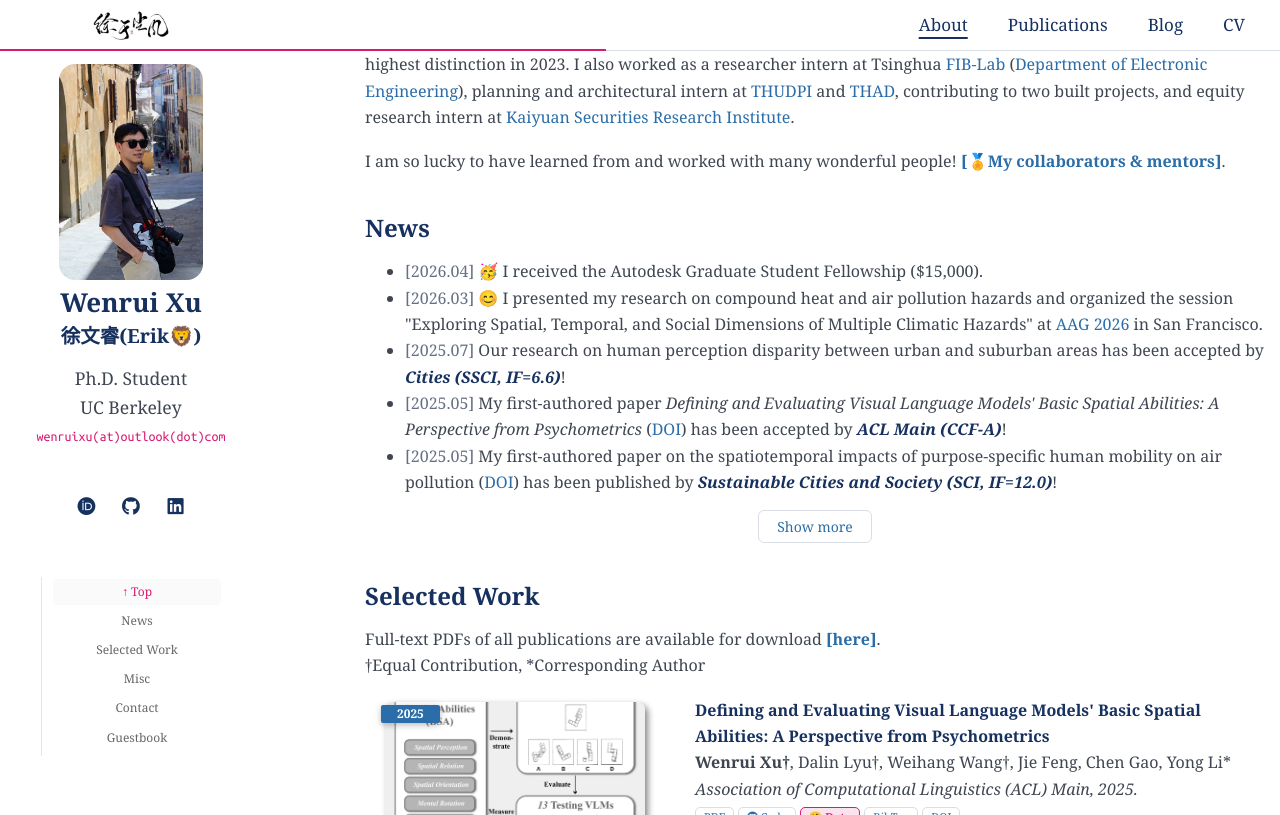
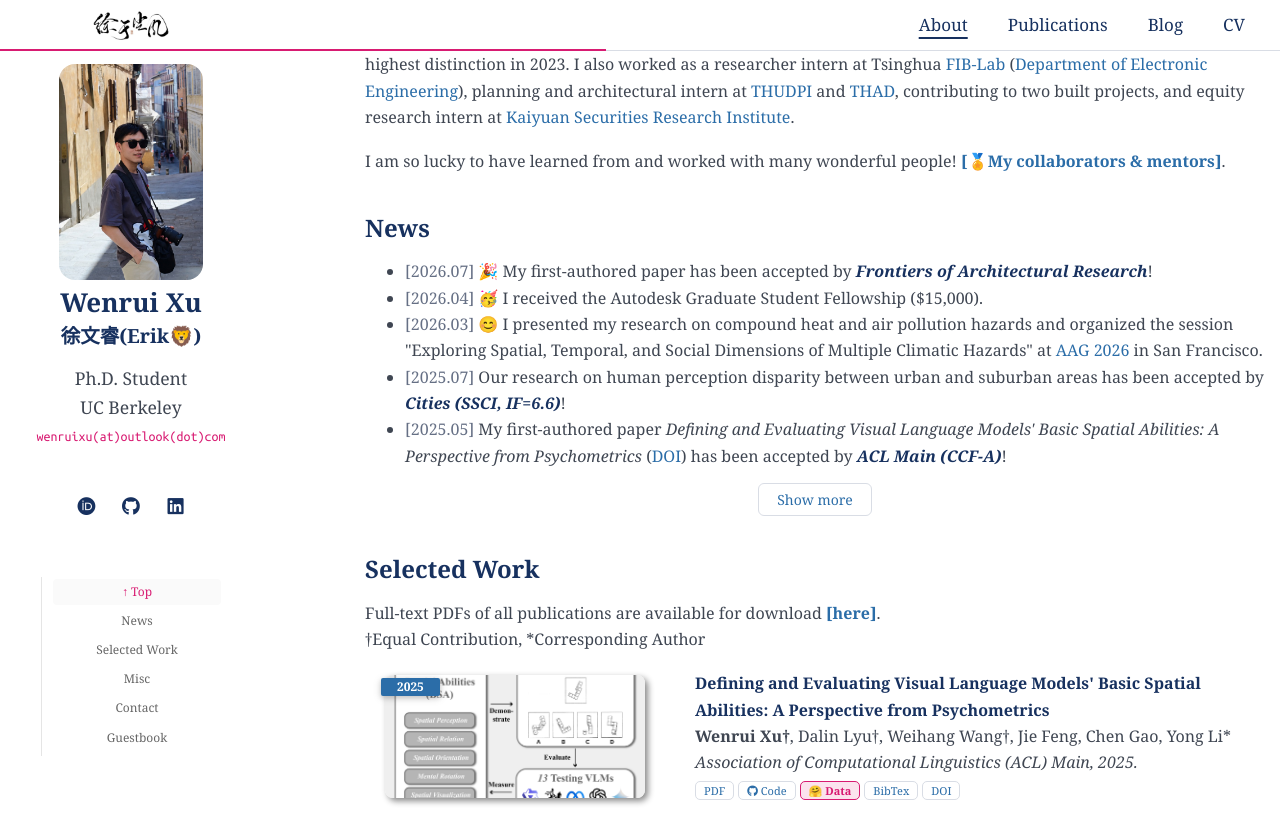
Before and after one commit to ruaruaxu/ruaruaxu.github.io, a Jekyll site: the page built from index.md, in a window 1280 px wide and 900 px high, scrolled down 1048 px, cut to the strip 0-815 px from the top of the window. Built offline with Jekyll 4.4.1, drawn with Linux system fonts in a browser that asks for light colours; comment, search, counter and statistics services are not loaded; a style sheet for code colours, icons or effects is not loaded.

Commit message:
Add Frontiers acceptance news

```diff
--- a/_includes/news.md
+++ b/_includes/news.md
@@ -28,6 +28,7 @@
 </style>
 
 <ul class="news-list is-collapsed" id="news-list">
+    <li><span class="news-date">[2026.07]</span> 🎉 My first-authored paper has been accepted by <i><strong>Frontiers of Architectural Research</strong></i>!</li>
     <li><span class="news-date">[2026.04]</span> 🥳 I received the Autodesk Graduate Student Fellowship ($15,000).</li>
     <li><span class="news-date">[2026.03]</span> 😊 I presented my research on compound heat and air pollution hazards and organized the session "Exploring Spatial, Temporal, and Social Dimensions of Multiple Climatic Hazards" at <a href="https://www.aag.org/events/aag2026/">AAG 2026</a> in San Francisco.</li>
     <li><span class="news-date">[2025.07]</span> Our research on human perception disparity between urban and suburban areas has been accepted by <i><strong>Cities (SSCI, IF=6.6)</strong></i>!</li>
```
